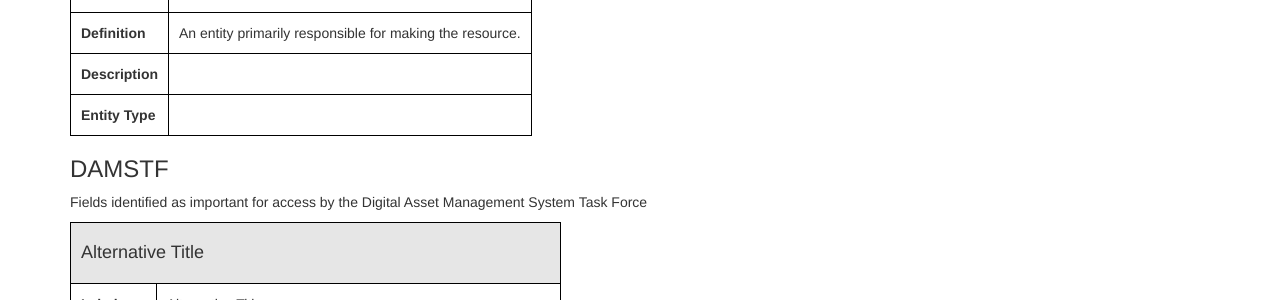
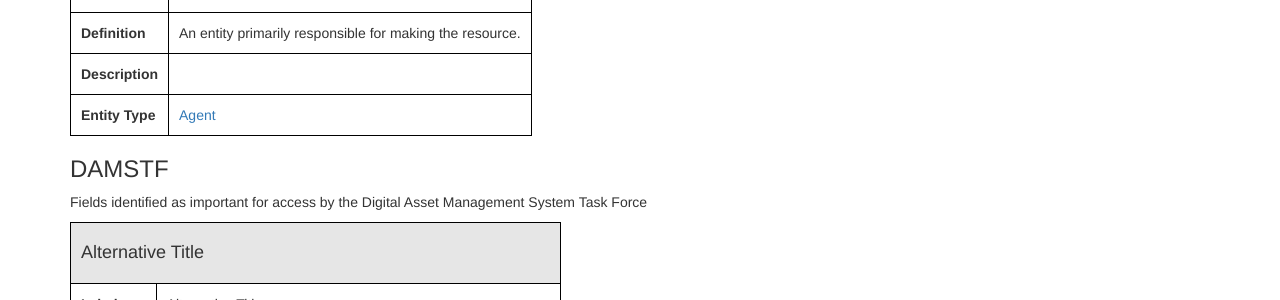
Before and after one commit to uhlibraries-digital/bcdams-map, a Jekyll site: the page built from index.html, in a window 1280 px wide and 900 px high, scrolled down 676 px. Shown: the part 153-453 px from the top of the window. Built offline with Jekyll 4.4.1, drawn with Linux system fonts in a browser that asks for light colours; nearby versions of some CDN libraries; the list of posts is cut into pages by our own code.

Commit message:
add entity label

```diff
--- a/_data/dptf/creator.json
+++ b/_data/dptf/creator.json
@@ -5,7 +5,7 @@
 	"uri": "http://purl.org/dc/terms/creator",
 	"definition": "An entity primarily responsible for making the resource.",
 	"description": "",
-	"entity_label": "",
+	"entity_label": "Agent",
 	"entity_uri": "https://id.lib.uh.edu/ark:/84475/au58708x76f",
 	"repeatable": "true"
 }
```
